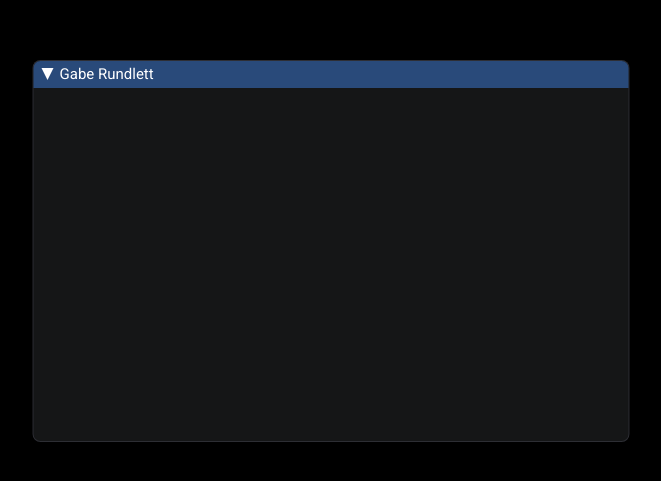
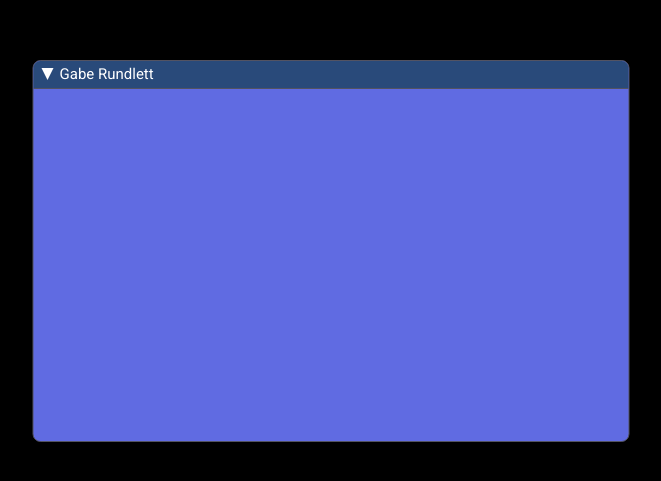
Before and after one commit to GabeRundlett/gaberundlett.github.io, a React (Vite) app: page / in a window 1280 px wide. Shown: the part 149-630 px from the top of the page, without its empty margins (309-970 px from the left). Built offline with nearby package versions, Linux system fonts and the light colour scheme.

Commit message:
fix: imgui colors

```diff
--- a/src/components/ImguiWindow/index.css
+++ b/src/components/ImguiWindow/index.css
@@ -9,11 +9,9 @@
   flex-direction: column;
   width: 595px;
   height: 380px;
-  background-color: #151617;
+  background-color: #606be2;
   border-radius: 8px;
-  border-width: 1px;
-  border-style: solid;
-  border-color: rgba(70, 70, 82, 0.5);
+  border: 1px #535362 solid;
   animation: window-pop ease-out 0.6s;
 }
 
@@ -21,6 +19,7 @@
   display: flex;
   gap: 6px;
   overflow: hidden;
+  border-bottom: 1px #535362 solid;
   border-top-left-radius: 7px;
   border-top-right-radius: 7px;
   background-color: #294a7a;
@@ -56,14 +55,16 @@
 
 @keyframes window-pop {
   0% {
-    width: 30px;
+    width: 32px;
     opacity: 0;
     left: 50%;
     top: 50%;
     transform: translate(-50%, 100%);
+    background-color: #151617;
   }
 
-  40% {
-    height: 180px;
+  35% {
+    height: 220px;
+    background-color: #151617;
   }
 }
```
